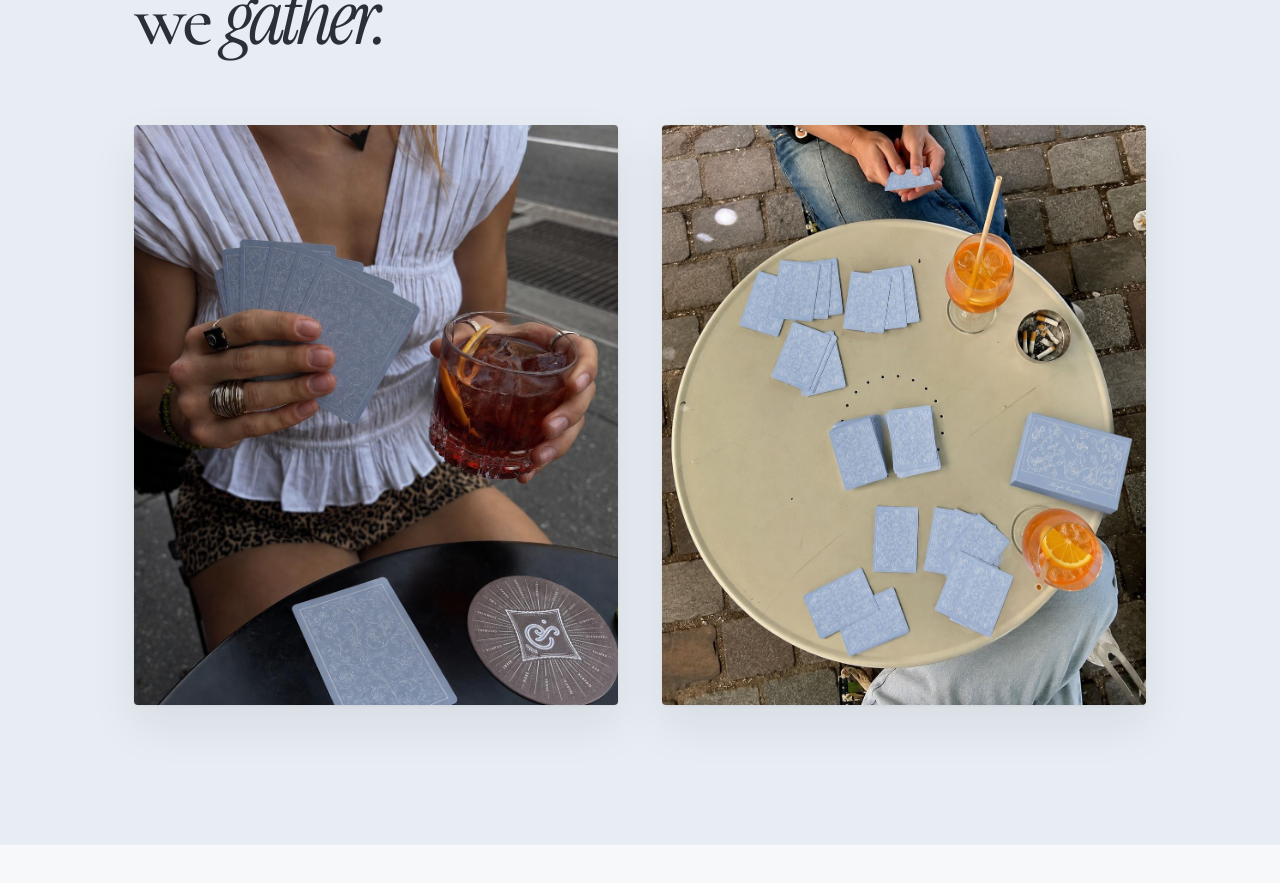
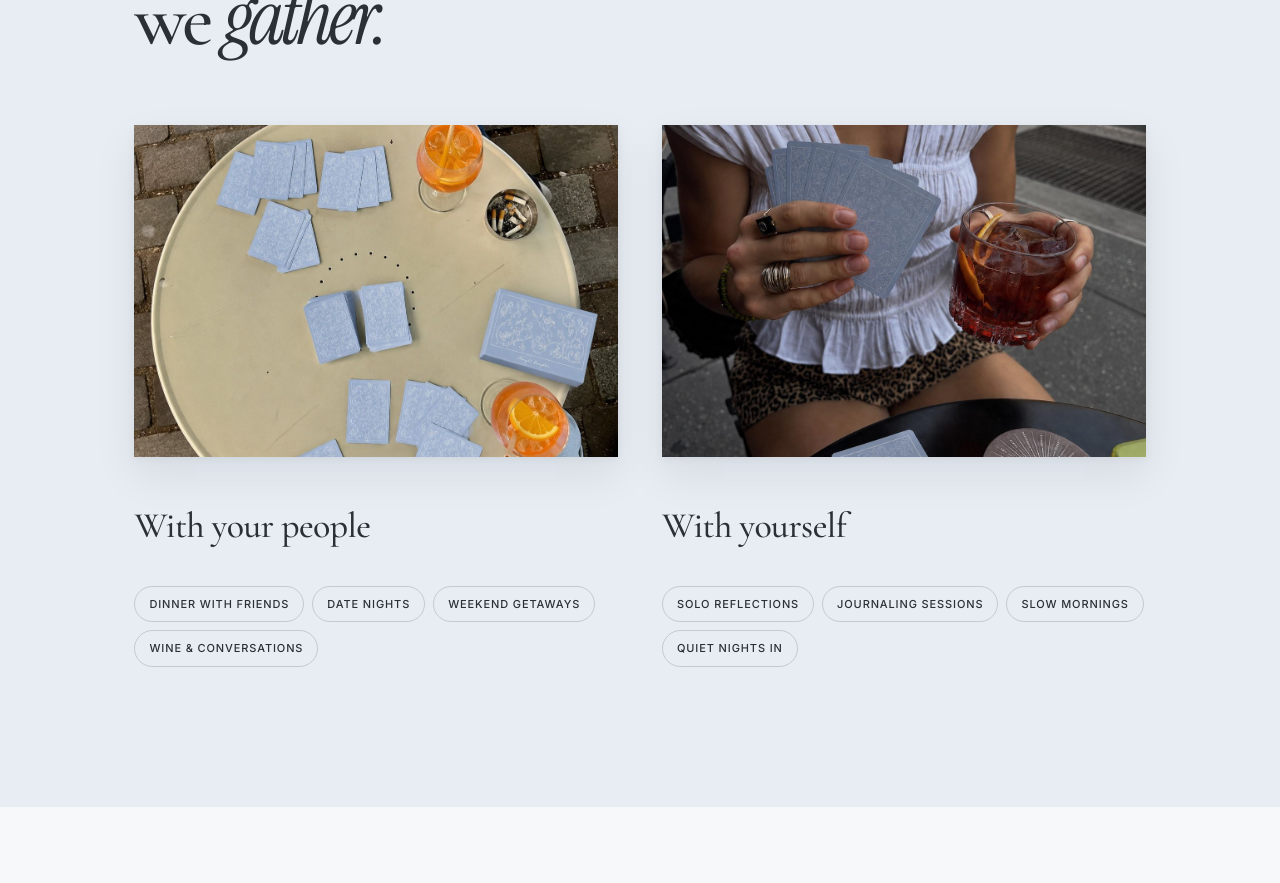
Before and after one commit to Sidbose04/Thought-daughter, a Next.js app: page / in a window 1280 px wide. Shown: the part 2860-3743 px from the top of the page. Built offline with nearby package versions, Linux system fonts and the light colour scheme.

Commit message:
feat: redesign feature sections with content details and updated styling

```diff
--- a/src/app/globals.css
+++ b/src/app/globals.css
@@ -806,37 +806,82 @@ h2 em {
 .feature-card-part {
   display: flex;
   flex-direction: column;
-  border-radius: 4px;
-  overflow: hidden;
-  box-shadow:
-    0 1px 3px rgba(18, 28, 40, 0.05),
-    0 20px 48px rgba(18, 28, 40, 0.08);
-  transition: transform 0.5s cubic-bezier(0.16, 1, 0.3, 1), box-shadow 0.5s cubic-bezier(0.16, 1, 0.3, 1);
-}
-
-.feature-card-part:hover {
-  transform: translateY(-6px);
-  box-shadow:
-    0 2px 8px rgba(18, 28, 40, 0.07),
-    0 28px 60px rgba(18, 28, 40, 0.14);
+  background: transparent;
+  box-shadow: none;
+  border-radius: 0;
 }
 
 .feature-part-image {
   overflow: hidden;
+  border-radius: 0;
   background: #d8e2ec;
   width: 100%;
+  box-shadow:
+    0 2px 8px rgba(18, 28, 40, 0.05),
+    0 18px 40px rgba(18, 28, 40, 0.08);
+  transition: transform 0.5s cubic-bezier(0.16, 1, 0.3, 1), box-shadow 0.5s cubic-bezier(0.16, 1, 0.3, 1);
+}
+
+.feature-card-part:hover .feature-part-image {
+  transform: translateY(-4px);
+  box-shadow:
+    0 4px 12px rgba(18, 28, 40, 0.07),
+    0 24px 50px rgba(18, 28, 40, 0.12);
 }
 
 .feature-part-image img {
   width: 100%;
   display: block;
-  aspect-ratio: 4 / 4.8;
+  aspect-ratio: 16 / 11;
   object-fit: cover;
+  border-radius: 0;
   transition: transform 0.7s cubic-bezier(0.16, 1, 0.3, 1);
 }
 
 .feature-card-part:hover .feature-part-image img {
-  transform: scale(1.03);
+  transform: scale(1.035);
+}
+
+.feature-part-content {
+  padding: clamp(32px, 4vw, 48px) 0 0;
+  display: flex;
+  flex-direction: column;
+  gap: 4px;
+}
+
+.feature-part-heading {
+  margin: 0;
+  font-family: 'Cormorant Garamond', Georgia, serif;
+  font-size: clamp(28px, 2.8vw, 38px);
+  font-weight: 500;
+  line-height: 1.15;
+  color: var(--ink);
+  letter-spacing: -0.015em;
+}
+
+.feature-tags {
+  margin-top: 0;
+  gap: 10px;
+  max-width: 520px;
+}
+
+.feature-tags span {
+  background: transparent;
+  border: 1px solid var(--line);
+  color: var(--ink);
+  font-family: Inter, sans-serif;
+  font-size: 14.5px;
+  font-weight: 500;
+  letter-spacing: 0.04em;
+  padding: 10px 20px;
+  border-radius: 40px;
+  transition: border-color 0.25s ease, background-color 0.25s ease, transform 0.25s ease;
+}
+
+.feature-tags span:hover {
+  border-color: var(--ink);
+  background: rgba(255, 255, 255, 0.5);
+  transform: translateY(-1px);
 }
 
 .situations {
--- a/src/components/FeatureSections.tsx
+++ b/src/components/FeatureSections.tsx
@@ -14,17 +14,35 @@ export default function FeatureSections() {
           <div className="feature-card-part">
             <div className="feature-part-image">
               <img
-                src="/images/WhatsApp Image 2026-09-22 at 18.01.55.jpeg"
-                alt="Solo play with Thought Daughter cards"
+                src="/images/deck/feature-1.jpg"
+                alt="Gathering with friends and Thought Daughter cards"
               />
+            </div>
+            <div className="feature-part-content">
+              <h3 className="feature-part-heading">With your people</h3>
+              <div className="keywords feature-tags">
+                <span>Dinner with friends</span>
+                <span>Date nights</span>
+                <span>Weekend getaways</span>
+                <span>Wine &amp; conversations</span>
+              </div>
             </div>
           </div>
           <div className="feature-card-part">
             <div className="feature-part-image">
               <img
-                src="/images/deck/feature-1.jpg"
-                alt="Group play with Thought Daughter cards at a café table"
+                src="/images/WhatsApp Image 2026-09-22 at 18.01.55.jpeg"
+                alt="Solo reflections with Thought Daughter cards"
               />
+            </div>
+            <div className="feature-part-content">
+              <h3 className="feature-part-heading">With yourself</h3>
+              <div className="keywords feature-tags">
+                <span>Solo reflections</span>
+                <span>Journaling sessions</span>
+                <span>Slow mornings</span>
+                <span>Quiet nights in</span>
+              </div>
             </div>
           </div>
         </div>
```
